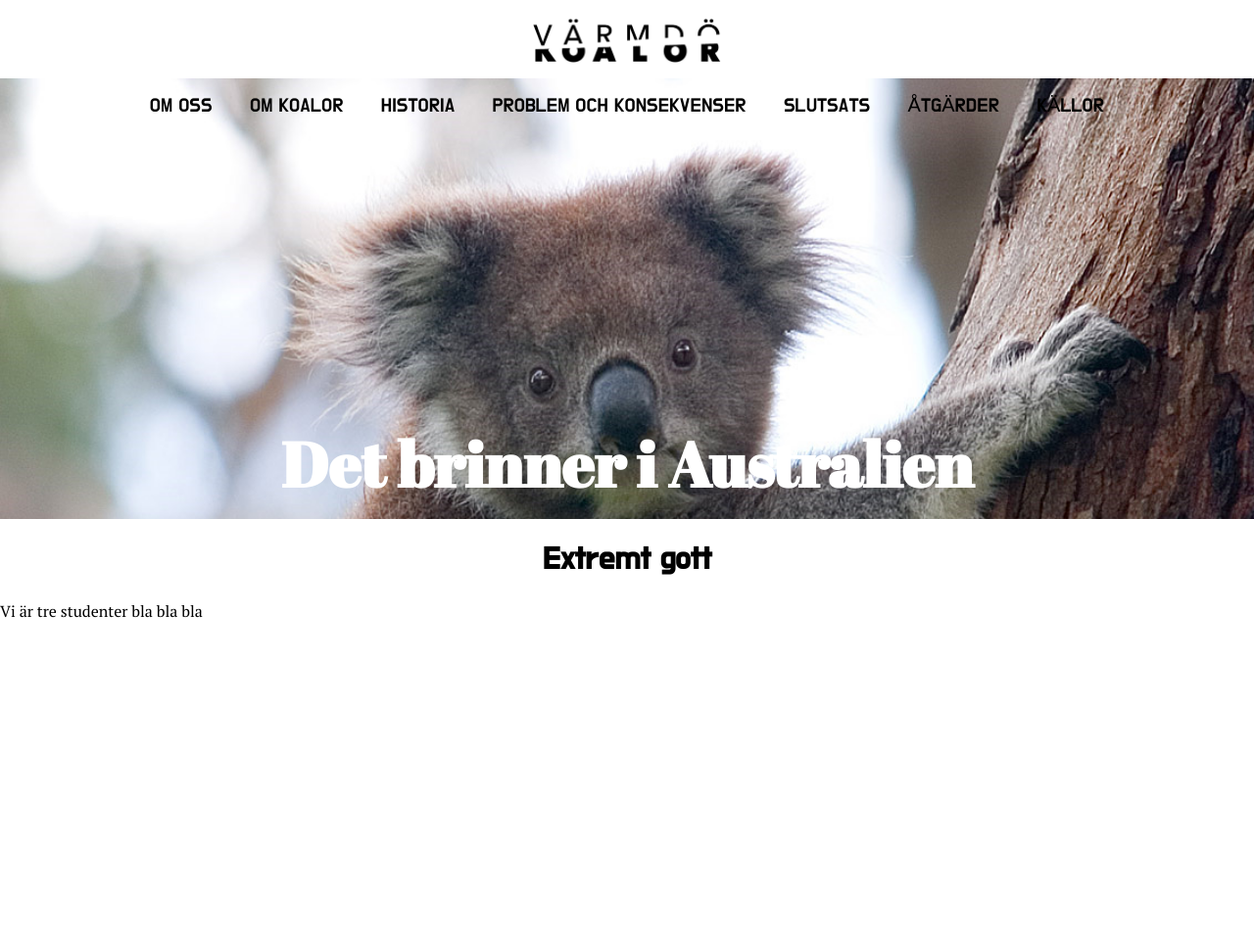
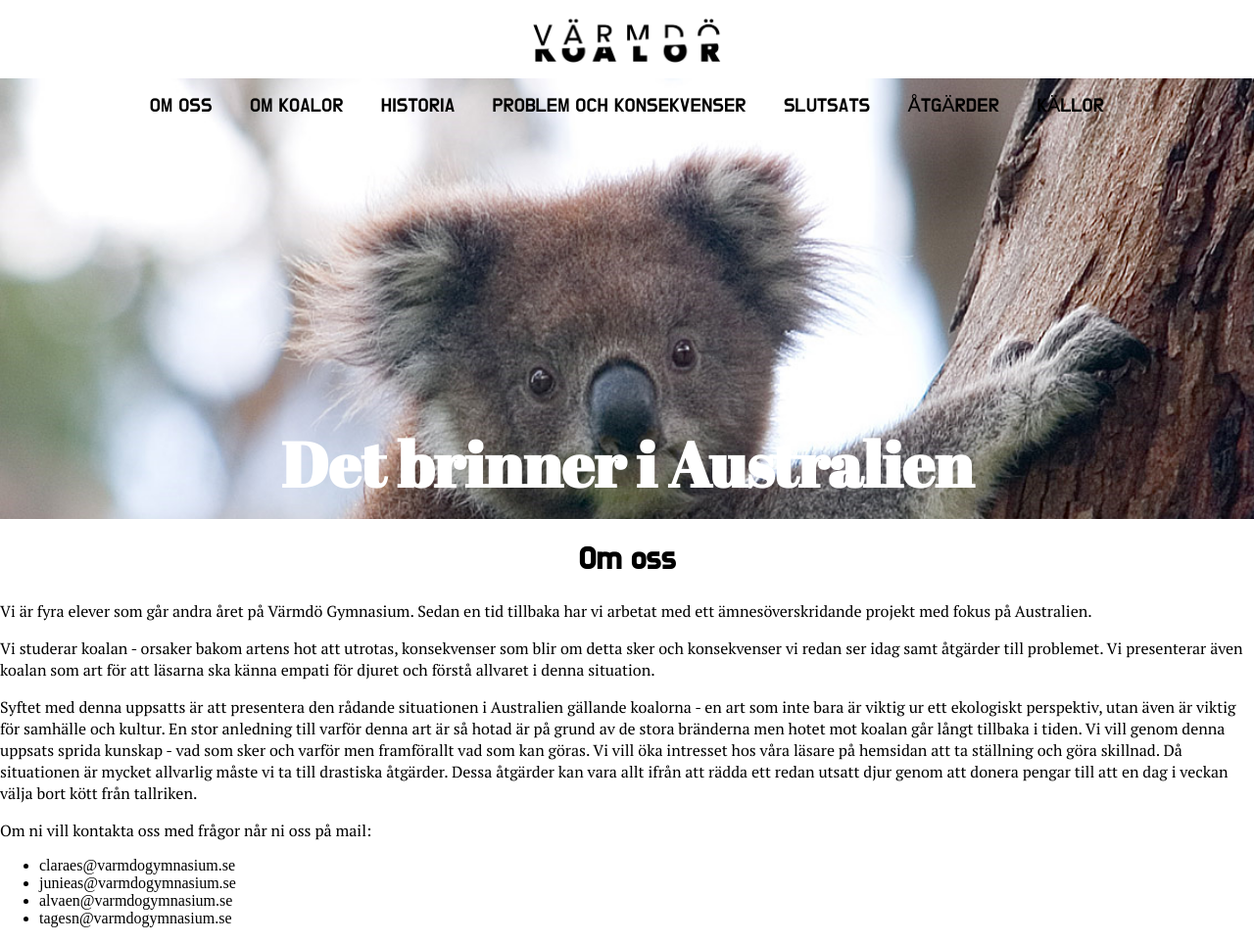
Before and after one commit to limbero/stackars-koalorna, a Jekyll site: the page built from _omoss/en.md, in a window 1280 px wide and 963 px high. Shown: the whole window at 98% size. Built offline with Jekyll 4.4.1, drawn with Linux system fonts in a browser that asks for light colours; comment, search, counter and statistics services are not loaded.

Commit message:
Update en.md

```diff
--- a/_omoss/en.md
+++ b/_omoss/en.md
@@ -1,5 +1,15 @@
 ---
 layout: default
 ---
-# Extremt gott
-Vi är tre studenter bla bla bla
+# Om oss
+Vi är fyra elever som går andra året på Värmdö Gymnasium. Sedan en tid tillbaka har vi arbetat med ett ämnesöverskridande projekt med fokus på Australien.
+
+Vi studerar koalan - orsaker bakom artens hot att utrotas, konsekvenser som blir om detta sker och konsekvenser vi redan ser idag samt åtgärder till problemet. Vi presenterar även koalan som art för att läsarna ska känna empati för djuret och förstå allvaret i denna situation.
+
+Syftet‌ ‌med‌ ‌denna‌ ‌uppsatts‌ ‌är‌ ‌att ‌presentera den rådande situationen i Australien gällande koalorna - en art som inte bara är viktig ur ett ekologiskt perspektiv, utan även är viktig för samhälle och kultur. En stor anledning till varför denna art är så hotad är på grund av de stora bränderna men hotet mot koalan går långt tillbaka i tiden. Vi vill genom denna uppsats sprida kunskap - vad som sker och varför men framförallt vad som kan göras. Vi vill öka intresset hos våra läsare på hemsidan att ta ställning och göra skillnad. Då situationen är mycket allvarlig måste vi ta till drastiska åtgärder. Dessa åtgärder kan vara allt ifrån att rädda ett redan utsatt djur genom att donera pengar till att en dag i veckan välja bort kött från tallriken.
+
+Om ni vill kontakta oss med frågor når ni oss på mail:
+- claraes@varmdogymnasium.se
+- junieas@varmdogymnasium.se
+- alvaen@varmdogymnasium.se
+- tagesn@varmdogymnasium.se
```
